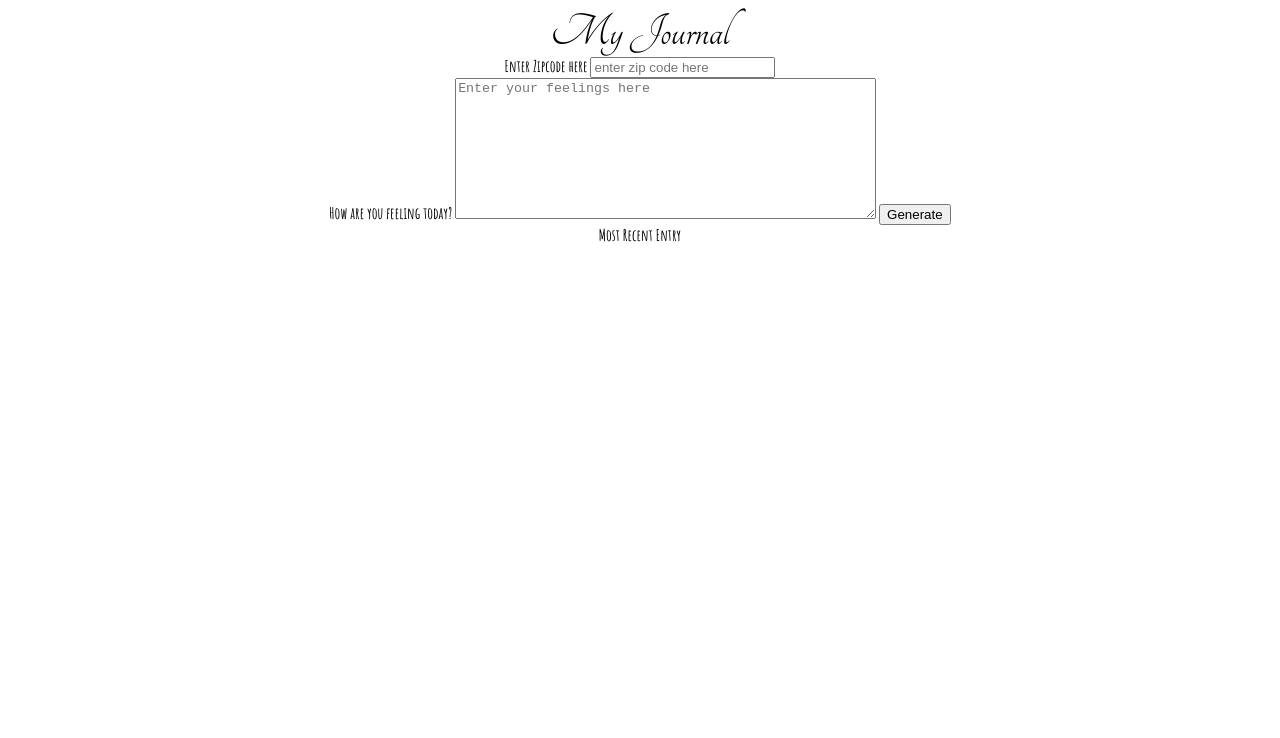
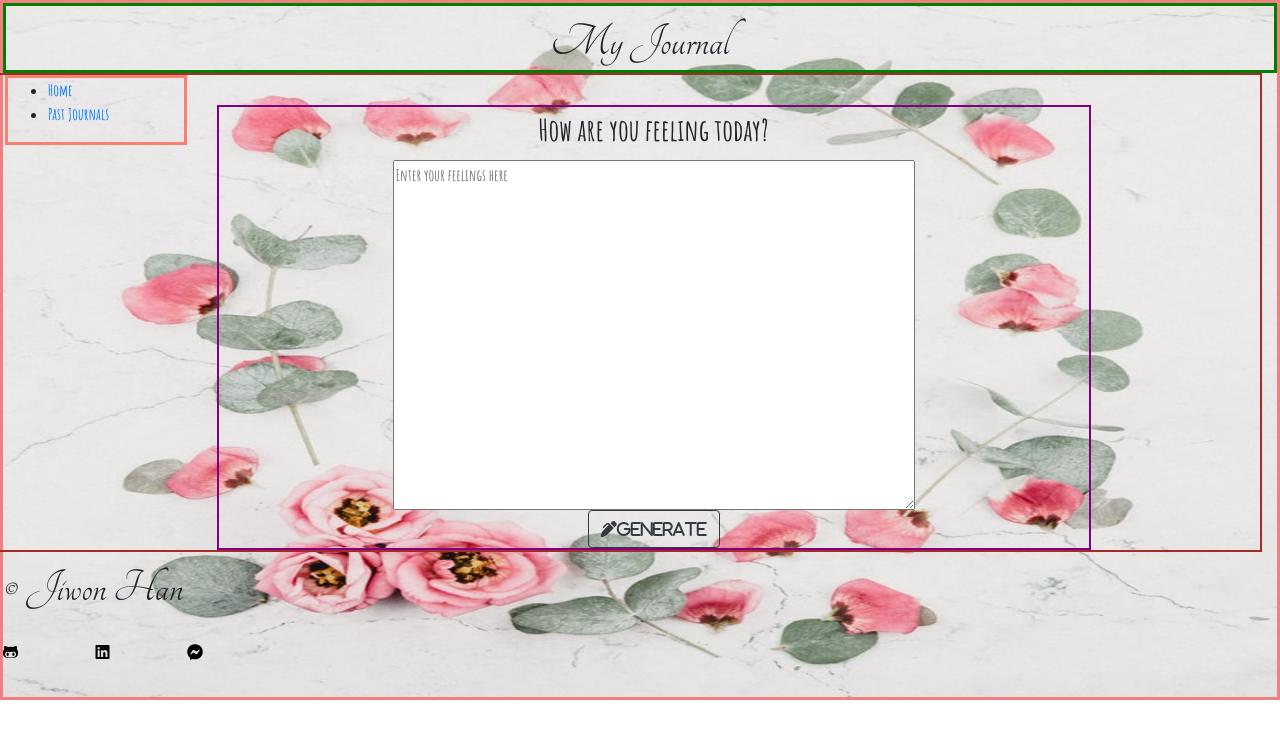
Before and after one commit to jiwon-seattle/My-Daily-Journal, a website: page website/index.html in a window 1280 px wide. Drawn offline with nearby package versions, Linux system fonts and the light colour scheme; a web font is replaced by a local one.

Commit message:
added styles

```diff
--- a/website/app.js
+++ b/website/app.js
@@ -93,14 +93,11 @@ const updateData = async() => {
     document.querySelector('.journal' + i + " " + '.temperature').innerHTML = `${data[i].temperature}`;
     document.querySelector('.journal' + i + " " + '.feelings').innerHTML = `${data[i].feelings}`;
   }
-  // document.getElementById('prevJournals').innerHTML = `${data.date}`;
-  // document.getElementById('temp').innerHTML = `${data.temperature}`;
-  // document.getElementById('content').innerHTML = data.feelings;
 };
 
 const generateData = async() => {
   const feelings = document.getElementById('feelings').value;
-  const zip = document.getElementById('zip').value;
+  // const zip = document.getElementById('zip').value;
   const response = await fetch(`${weatherApi}${apiKey}`);
 
   try {
--- a/website/css/style.css
+++ b/website/css/style.css
@@ -1,9 +1,27 @@
-.holder.headline {
+.holder.headline, .holder.footer p {
   font-family: 'Tangerine', serif;
   font-size: 48px;
 }
 
+.col-2, .col-10, .holder.entry {
+  font-family:'Amatic SC', cursive;
+}
+
 body {
-  font-family:'Amatic SC', cursive;
-  text-align: center;
+  width: 100%;
+  min-height: 700px;
+  border: 3px solid lightcoral;
+  background: url(../img/flower.jpg);
+  background-size: 100% 100%;
+  background-repeat: no-repeat;
 }
+
+.personal.icons {
+  width: 200px;
+  display: flex;
+  flex-direction: row;
+  justify-content: space-between;
+}
+.personal.icons i {
+  color: black;
+}
--- a/website/index.html
+++ b/website/index.html
@@ -10,29 +10,45 @@
 </head>
  <body>
 <div id = "app">
-  <div class ="holder headline">
+  <div class ="holder headline" style="border: 3px solid green; text-align: center; height: 70px; width: 100%">
     My Journal
   </div>
-  <div class ="holder zip">
-    <label for="zip">Enter Zipcode here</label>
-    <input type="text" id="zip" placeholder="enter zip code here">
+  <div class="row" style="border: 2px solid brown; width: 100%; height: auto;">
+    <div class="col-2">
+      <div class="holder nav" style="border: 3px solid salmon">
+          <ul id="mainMenu">
+            <li><a href="home.html">Home</a></li>
+            <li><a href="Past.html">Past Journals</a></li>
+          </ul>
       </div>
-  <div class ="holder feel">
-    <label for="feelings">How are you feeling today?</label>
-    <textarea class= "myInput" id="feelings" placeholder="Enter your feelings here" rows="9" cols="50"></textarea>
-    <button id="generate" type = "submit"> Generate </button>
     </div>
-  <div class ="holder entry">
+    <div class="col-10">
+      <div class="holder feel" style="display: flex; flex-direction: column; border: 2px solid purple; text-align: center; align-items: center; width: 85%; margin-block-start: 30px;">
+        <div class ="holder entry" style="display: none">
           <div class = "title">Most Recent Entry</div>
          <div id = "entryHolder">
           <div id = "prevJournals"></div>
-  <!-- <div id = "date"></div>
-   <div id = "temp"></div>
-   <div id = "content"></div> -->
+        </div>
+        </div>
+        <label for="feelings" style="font-size: 30px;">How are you feeling today?</label>
+        <textarea class= "myInput" id="feelings" placeholder="Enter your feelings here" rows="9" cols="50"; style="width: 60%; height: 350px;"></textarea>
+        <button type="submit" class="btn btn-outline-dark" id="generate"><i class="fas fa-pen-alt">Generate</i></button>
       </div>
     </div>
   </div>
+  <div class="holder footer">
+    <p>&copy Jiwon Han</p>
+		<div class="personal icons">
+      <a href="https://github.com/jiwon-seattle" target="_blank"><i class="fab fa-github-alt"></i></a>
+      <a href="https://www.linkedin.com/in/jiwon1han/" target="_blank"><i class="fab fa-linkedin"></i></a>
+      <a href="https://www.facebook.com/" target="_blank"><i class="fab fa-facebook-messenger"></i></a> </div>
+    </div>
+  </div>
 <script src="app.js" type="text/javascript"></script>
+<!-- Bootstrap -->
+<link rel="stylesheet" href="https://stackpath.bootstrapcdn.com/bootstrap/4.5.0/css/bootstrap.min.css" integrity="sha384-9aIt2nRpC12Uk9gS9baDl411NQApFmC26EwAOH8WgZl5MYYxFfc+NcPb1dKGj7Sk" crossorigin="anonymous">
+<!-- Font Awesome  -->
+<script src="https://kit.fontawesome.com/69e8874ccd.js" crossorigin="anonymous"></script>
 
 </body>
 </html>
```
Also changed, not shown: website/img/flower.jpg (added), website/img/flower1.jpg (added), website/img/flower2.jpg (added), website/img/flower3.jpg (added), website/img/flowerback.jpg (added). Lines whose indentation alone changed are shown as unchanged.
